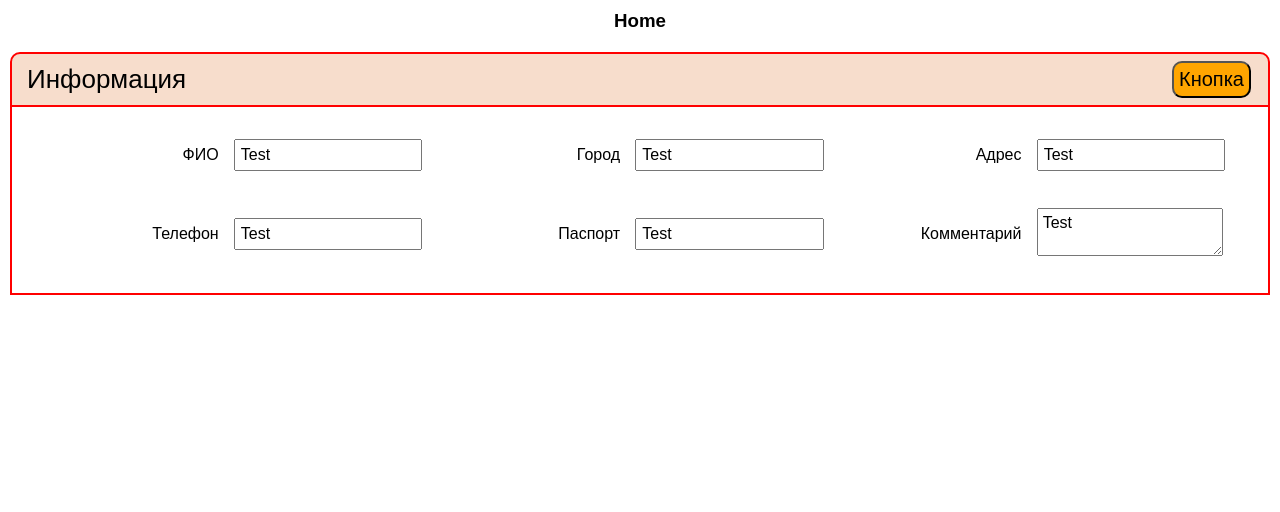
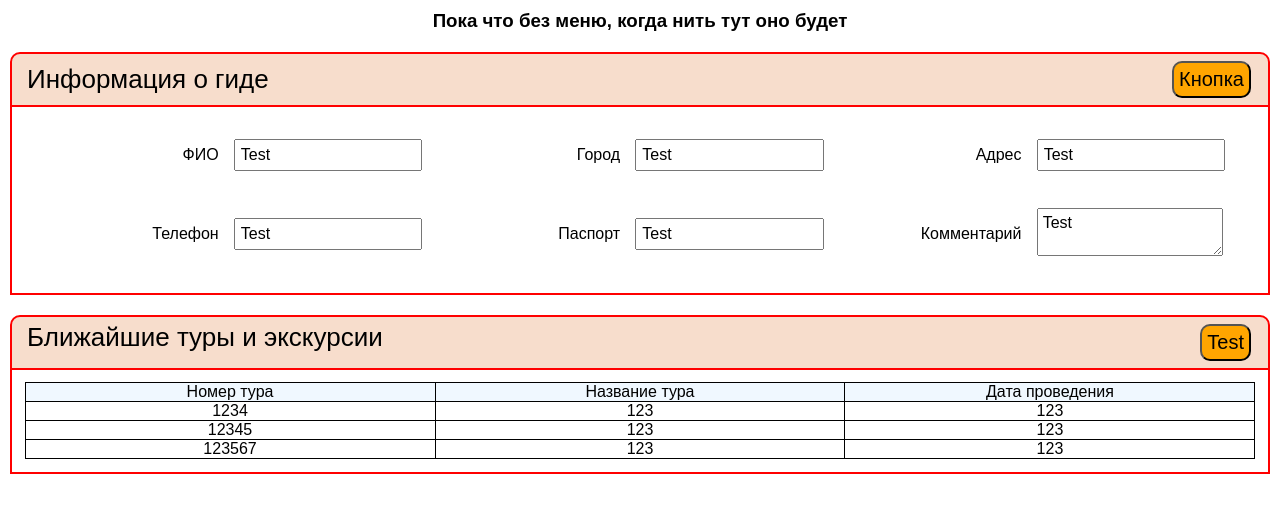
Before and after one commit to Daskendrik/Guided_Tours, a React (Create React App) app in the folder react/tourreact/: page / in a window 1280 px wide. Shown: the top 512 px of the page. Built offline with nearby package versions, Linux system fonts and the light colour scheme; no server answers.

Commit message:
create giude

```diff
--- a/react/tourreact/src/App.js
+++ b/react/tourreact/src/App.js
@@ -4,7 +4,7 @@ import Guide from './Components/Pages/Views/Guide';
 function App() {
   return (
     <div className="App">
-      <h3>Home</h3>
+      <h3>Пока что без меню, когда нить тут оно будет</h3>
       <Guide />
     </div>
   );
--- a/react/tourreact/src/Components/Pages/Views/Guide.js
+++ b/react/tourreact/src/Components/Pages/Views/Guide.js
@@ -1,6 +1,7 @@
 import { useEffect, useState } from 'react';
 import { v4 as uuidv4 } from 'uuid';
 import FormApplet from '../../FormApplets/FormApplet';
+import ListApplet from '../../ListApplets/ListApplet';
 
 const Guide = (props) => {
   const [isLoading, setIsLoading] = useState(true);
@@ -13,7 +14,8 @@ const Guide = (props) => {
   const [telInfo, setTelInfo] = useState('Test');
   const [documentInfo, setDocumentInfo] = useState('Test');
   const [commetInfo, setCommetInfo] = useState('Test');
-  let data = [];
+  let dataMain = [];
+  let dataList = [];
 
   useEffect(() => {
     async function fetchData() {
@@ -39,7 +41,7 @@ const Guide = (props) => {
     fetchData();
     setIsLoading(false);
   }, []);
-  data = [
+  dataMain = [
     {
       Lable: 'ФИО',
       Velue: nameInfo,
@@ -78,13 +80,36 @@ const Guide = (props) => {
     },
   ];
   //Конец первого апплета
+  dataList = [
+    {
+      element: 'Header',
+      nameColumn: [
+        { title: 'Номер тура', id: 'number' },
+        { title: 'Название тура', id: 'name' },
+        { title: 'Дата проведения', id: 'date' },
+      ],
+    },
+    {
+      element: 'Body',
+      elements: [
+        ['1234', '123', '123'],
+        ['12345', '123', '123'],
+        ['123567', '123', '123'],
+      ],
+    },
+  ];
 
   if (isLoading) {
     return <>Loading...</>;
   }
   return (
     <>
-      <FormApplet title="Информация" data={data} isReadOnly={isReadOnly} />
+      <FormApplet
+        title="Информация о гиде"
+        data={dataMain}
+        isReadOnly={isReadOnly}
+      />
+      <ListApplet title="Ближайшие туры и экскурсии" arrListColum={dataList} />
     </>
   );
 };
```
